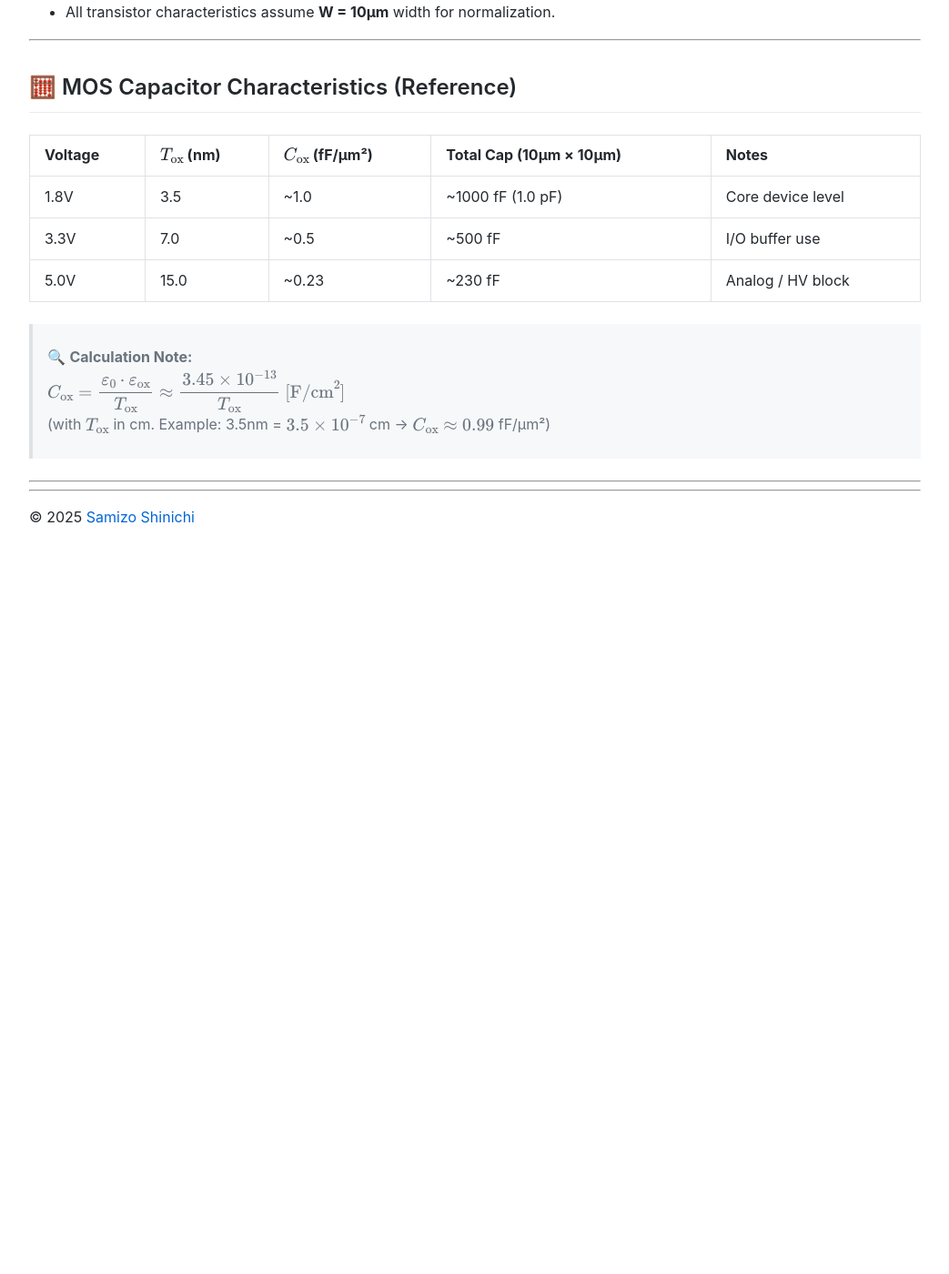
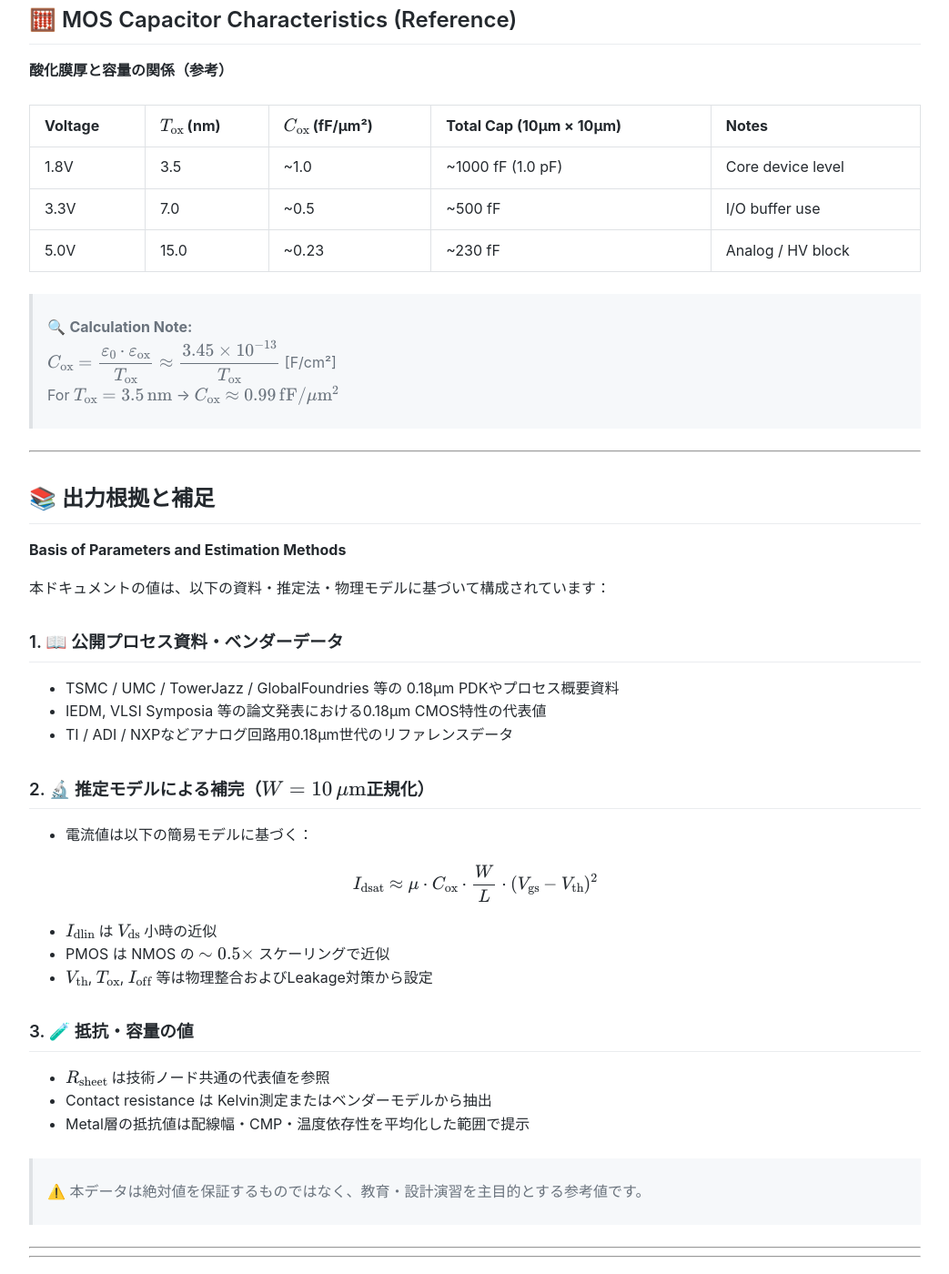
Before and after one commit to Samizo-AITL/Edusemi-v4x, a Jekyll site: the page built from chapter3_process_evolution/docs/0.18um_etests_summary_unified.md, in a window 1280 px wide and 1400 px high, scrolled down 2407 px. Shown: the whole window at 91% size, without its empty margins (118-1161 px from the left). Built offline with Jekyll 4.4.1, drawn with Linux system fonts in a browser that asks for light colours; our own code applies the rules of GitHub Pages for plain Markdown files; before the commit the page ends 3037 px from its top, so only the background shows below that; some of the changed text lies outside the part shown.

Commit message:
Update 0.18um_etests_summary_unified.md

```diff
--- a/chapter3_process_evolution/docs/0.18um_etests_summary_unified.md
+++ b/chapter3_process_evolution/docs/0.18um_etests_summary_unified.md
@@ -1,5 +1,5 @@
-# Unified Transistor and Resistor Summary
-**Process Node: 0.18μm CMOS / Gate Width W = 10μm**
+# 🧾 Unified Transistor and Resistor Summary
+**Process Node: 0.18μm CMOS / Gate Width $W = 10\,\mu\mathrm{m}$**
 
 This document summarizes:
 
@@ -10,6 +10,7 @@
 ---
 
 ## 📐 Gate Oxide Thickness by Voltage
+**酸化膜厚と電圧の関係**
 
 | Voltage | $T_{\text{ox}}$ (nm) | Notes                        |
 |---------|----------------------|------------------------------|
@@ -20,21 +21,23 @@
 ---
 
 ## 🔋 Transistor Characteristics (W = 10μm)
+**各電圧領域におけるNMOS / PMOS特性**
 
-| VDD  | L (μm) | Device | $T_{\text{ox}}$ (nm) | $V_{\text{tg}}$ (V) | $I_{\text{dlin}}$ (μA/μm) | $I_{\text{dsat}}$ (μA/μm) | $I_{\text{off}}$ (nA/μm) | $I_{\text{cutoff}}$ (pA/μm) | $B_{\text{vds}}$ (V) |
-|------|--------|--------|----------------------|----------------------|----------------------------|----------------------------|---------------------------|------------------------------|----------------------|
-| 1.8V | 0.16   | NMOS   | 3.5                  | 0.42                 | 300.0                      | 500.0                      | 100.00                    | 1000.0                       | 1.60                 |
-| 1.8V | 0.16   | PMOS   | 3.5                  | 0.62                 | 150.0                      | 250.0                      | 80.00                     | 800.0                        | 1.60                 |
-| 1.8V | 0.18   | NMOS   | 3.5                  | 0.42                 | 298.8                      | 498.0                      | 92.31                     | 941.8                        | 1.68                 |
-| 1.8V | 0.18   | PMOS   | 3.5                  | 0.62                 | 149.4                      | 249.0                      | 73.85                     | 753.4                        | 1.68                 |
-| 3.3V | 0.25   | NMOS   | 7.0                  | 0.68                 | 120.0                      | 200.0                      | 20.00                     | 50.0                         | 3.50                 |
-| 3.3V | 0.25   | PMOS   | 7.0                  | 0.88                 | 60.0                       | 100.0                      | 16.00                     | 40.0                         | 3.50                 |
-| 5.0V | 2.0    | NMOS   | 15.0                 | 1.00                 | 100.0                      | 150.0                      | 5.00                      | 20.0                         | 8.00                 |
-| 5.0V | 2.0    | PMOS   | 15.0                 | 1.20                 | 50.0                       | 75.0                       | 4.00                      | 16.0                         | 8.00                 |
+| VDD  | $L$ (μm) | Device | $T_{\text{ox}}$ (nm) | $V_{\text{th}}$ (V) | $I_{\text{dlin}}$ (μA/μm) | $I_{\text{dsat}}$ (μA/μm) | $I_{\text{off}}$ (nA/μm) | $I_{\text{cutoff}}$ (pA/μm) | $B_{\text{vds}}$ (V) |
+|------|----------|--------|----------------------|----------------------|----------------------------|----------------------------|---------------------------|------------------------------|----------------------|
+| 1.8V | 0.16     | NMOS   | 3.5                  | 0.42                 | 300.0                      | 500.0                      | 100.00                    | 1000.0                       | 1.60                 |
+| 1.8V | 0.16     | PMOS   | 3.5                  | 0.62                 | 150.0                      | 250.0                      | 80.00                     | 800.0                        | 1.60                 |
+| 1.8V | 0.18     | NMOS   | 3.5                  | 0.42                 | 298.8                      | 498.0                      | 92.31                     | 941.8                        | 1.68                 |
+| 1.8V | 0.18     | PMOS   | 3.5                  | 0.62                 | 149.4                      | 249.0                      | 73.85                     | 753.4                        | 1.68                 |
+| 3.3V | 0.25     | NMOS   | 7.0                  | 0.68                 | 120.0                      | 200.0                      | 20.00                     | 50.0                         | 3.50                 |
+| 3.3V | 0.25     | PMOS   | 7.0                  | 0.88                 | 60.0                       | 100.0                      | 16.00                     | 40.0                         | 3.50                 |
+| 5.0V | 2.0      | NMOS   | 15.0                 | 1.00                 | 100.0                      | 150.0                      | 5.00                      | 20.0                         | 8.00                 |
+| 5.0V | 2.0      | PMOS   | 15.0                 | 1.20                 | 50.0                       | 75.0                       | 4.00                      | 16.0                         | 8.00                 |
 
 ---
 
 ## 🧪 Sheet Resistance (Ω/□)
+**シート抵抗（ポリ・拡散・金属層）**
 
 | Structure             | $R_{\text{sheet}}$ (Ω/□) | Notes                                   |
 |-----------------------|--------------------------|------------------------------------------|
@@ -50,6 +53,7 @@
 ---
 
 ## 🔧 Kelvin Contact Resistance (μΩ·cm²)
+**コンタクト抵抗（Kelvin法測定）**
 
 | Contact Type    | $R_{\text{contact}}$ (μΩ·cm²) | Notes                                 |
 |------------------|-------------------------------|----------------------------------------|
@@ -60,17 +64,8 @@
 
 ---
 
-## 📝 Notes
-
-- All transistor values are estimated for educational use.
-- PMOS characteristics are modeled by adjusted $V_{\text{th}}$ and ~0.5× current of NMOS.
-- $R_{\text{sheet}}$ and contact values vary slightly by layout, CMP, and thermal budget.
-- $T_{\text{ox}}$ increases with $V_{\text{DD}}$ to meet TDDB and leakage targets.
-- All transistor characteristics assume **W = 10μm** width for normalization.
-
----
-
 ## 🧮 MOS Capacitor Characteristics (Reference)
+**酸化膜厚と容量の関係（参考）**
 
 | Voltage | $T_{\text{ox}}$ (nm) | $C_{\text{ox}}$ (fF/μm²) | Total Cap (10μm × 10μm) | Notes             |
 |---------|----------------------|---------------------------|--------------------------|--------------------|
@@ -79,7 +74,37 @@
 | 5.0V    | 15.0                 | ~0.23                     | ~230 fF                  | Analog / HV block  |
 
 > 🔍 **Calculation Note:**
-> $C_{\text{ox}} = \dfrac{\varepsilon_0 \cdot \varepsilon_{\text{ox}}}{T_{\text{ox}}} \approx \dfrac{3.45 \times 10^{-13}}{T_{\text{ox}}} \ \text{[F/cm}^2]$
-> (with $T_{\text{ox}}$ in cm. Example: 3.5nm = $3.5 \times 10^{-7}$ cm → $C_{\text{ox}} \approx 0.99$ fF/μm²)
+> $C_{\text{ox}} = \dfrac{\varepsilon_0 \cdot \varepsilon_{\text{ox}}}{T_{\text{ox}}} \approx \dfrac{3.45 \times 10^{-13}}{T_{\text{ox}}}$ [F/cm²]
+> For $T_{\text{ox}} = 3.5\,\mathrm{nm}$ → $C_{\text{ox}} \approx 0.99\,\mathrm{fF}/\mu\mathrm{m}^2$
 
 ---
+
+## 📚 出力根拠と補足
+**Basis of Parameters and Estimation Methods**
+
+本ドキュメントの値は、以下の資料・推定法・物理モデルに基づいて構成されています：
+
+### 1. 📖 公開プロセス資料・ベンダーデータ
+- TSMC / UMC / TowerJazz / GlobalFoundries 等の 0.18μm PDKやプロセス概要資料
+- IEDM, VLSI Symposia 等の論文発表における0.18μm CMOS特性の代表値
+- TI / ADI / NXPなどアナログ回路用0.18μm世代のリファレンスデータ
+
+### 2. 🔬 推定モデルによる補完（$W = 10\,\mu\mathrm{m}$正規化）
+- 電流値は以下の簡易モデルに基づく：
+
+$$
+I_{\text{dsat}} \approx \mu \cdot C_{\text{ox}} \cdot \frac{W}{L} \cdot (V_{\text{gs}} - V_{\text{th}})^2
+$$
+
+- $I_{\text{dlin}}$ は $V_{\text{ds}}$ 小時の近似
+- PMOS は NMOS の $\sim 0.5 \times$ スケーリングで近似
+- $V_{\text{th}}$, $T_{\text{ox}}$, $I_{\text{off}}$ 等は物理整合およびLeakage対策から設定
+
+### 3. 🧪 抵抗・容量の値
+- $R_{\text{sheet}}$ は技術ノード共通の代表値を参照
+- Contact resistance は Kelvin測定またはベンダーモデルから抽出
+- Metal層の抵抗値は配線幅・CMP・温度依存性を平均化した範囲で提示
+
+> ⚠️ 本データは絶対値を保証するものではなく、教育・設計演習を主目的とする参考値です。
+
+---
```
